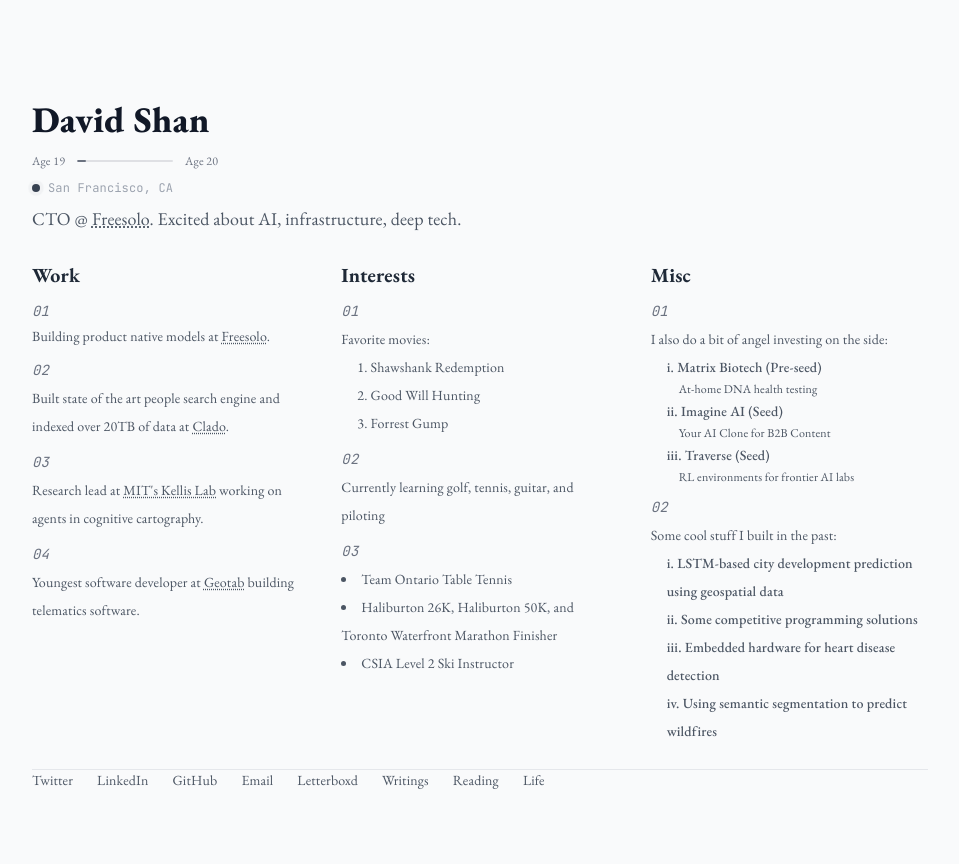
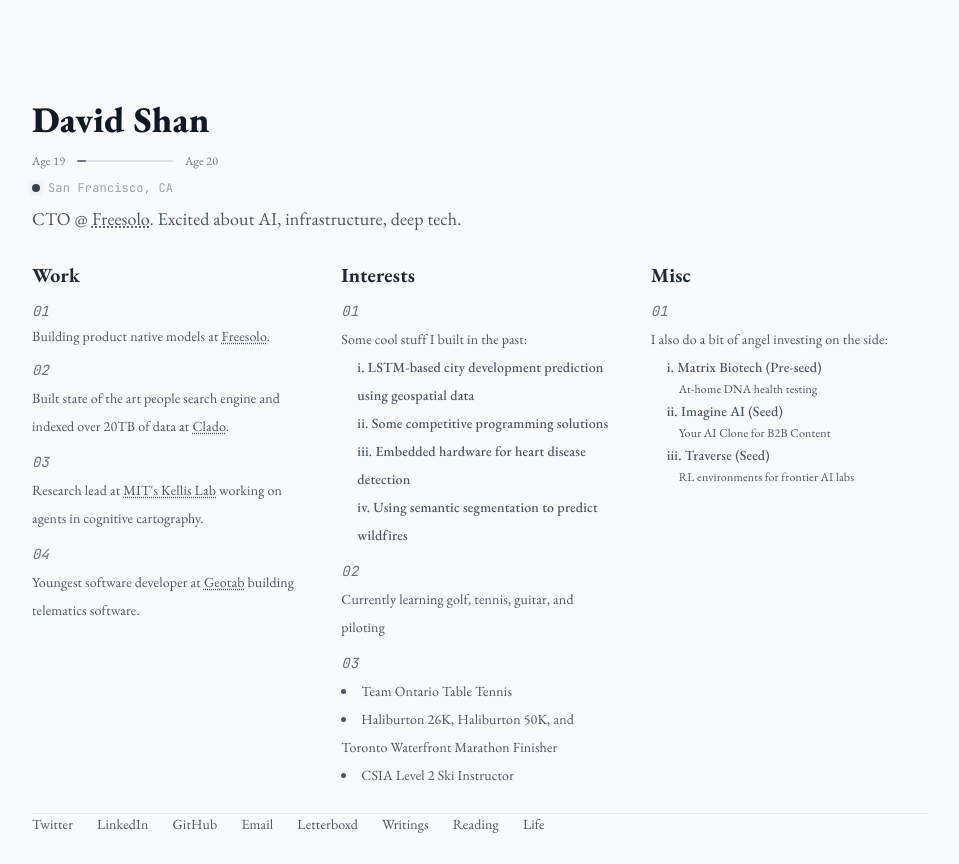
Before and after one commit to DavidBShan/WebsiteV2, a Next.js app: page / in a window 1280 px wide. Shown: the whole page, without its empty margins (160-1119 px from the left). Before the commit the page ends 820 px from the top, so only its background shows below. Built offline with nearby package versions, Linux system fonts and the light colour scheme.

Commit message:
Move project list to Interests and remove movies section

```diff
--- a/app/page.tsx
+++ b/app/page.tsx
@@ -309,15 +309,62 @@ export default function Home() {
                     01
                   </div>
                   <div>
-                    <p className="mb-4">Favorite movies:</p>
-                    <ol
-                      className="list-decimal list-inside space-y-3"
-                      style={{ marginLeft: "1rem" }}
-                    >
-                      <li>Shawshank Redemption</li>
-                      <li>Good Will Hunting</li>
-                      <li>Forrest Gump</li>
-                    </ol>
+                    <p className="mb-4">Some cool stuff I built in the past:</p>
+                    <ul className="space-y-2" style={{ marginLeft: "1rem" }}>
+                      <li>
+                        <span className="font-medium">
+                          i.{" "}
+                          <a
+                            href="https://github.com/DavidBShan/City-Development-Index"
+                            target="_blank"
+                            rel="noopener noreferrer"
+                            className="hover-link"
+                          >
+                            LSTM-based city development prediction using
+                            geospatial data
+                          </a>
+                        </span>
+                      </li>
+                      <li>
+                        <span className="font-medium">
+                          ii.{" "}
+                          <a
+                            href="https://github.com/DavidBShan/Competitive-Programming2022-2024"
+                            target="_blank"
+                            rel="noopener noreferrer"
+                            className="hover-link"
+                          >
+                            Some competitive programming solutions
+                          </a>
+                        </span>
+                      </li>
+                      <li>
+                        <span className="font-medium">
+                          iii.{" "}
+                          <a
+                            href="https://github.com/DavidBShan/Heart-Disease-Detector"
+                            target="_blank"
+                            rel="noopener noreferrer"
+                            className="hover-link"
+                          >
+                            Embedded hardware for heart disease detection
+                          </a>
+                        </span>
+                      </li>
+                      <li>
+                        <span className="font-medium">
+                          iv.{" "}
+                          <a
+                            href="https://drive.google.com/file/d/17VzJ2ki5vfzq2MjZK_dueFeCMcsKuCvk/view"
+                            target="_blank"
+                            rel="noopener noreferrer"
+                            className="hover-link"
+                          >
+                            Using semantic segmentation to predict wildfires
+                          </a>
+                        </span>
+                      </li>
+                    </ul>
                   </div>
                 </li>
                 <li
@@ -462,79 +509,6 @@ export default function Home() {
                     </ul>
                   </div>
                 </li>
-                <li
-                  className="text-sm leading-loose animate-fade-in delay-1100"
-                  style={{ color: textColor }}
-                >
-                  <div
-                    className="text-sm italic font-mono"
-                    style={{
-                      marginBottom: "0.25rem",
-                      color: mutedStrongColor,
-                    }}
-                    role="presentation"
-                  >
-                    02
-                  </div>
-                  <div>
-                    <p className="mb-4">Some cool stuff I built in the past:</p>
-                    <ul className="space-y-2" style={{ marginLeft: "1rem" }}>
-                      <li>
-                        <span className="font-medium">
-                          i.{" "}
-                          <a
-                            href="https://github.com/DavidBShan/City-Development-Index"
-                            target="_blank"
-                            rel="noopener noreferrer"
-                            className="hover-link"
-                          >
-                            LSTM-based city development prediction using
-                            geospatial data
-                          </a>
-                        </span>
-                      </li>
-                      <li>
-                        <span className="font-medium">
-                          ii.{" "}
-                          <a
-                            href="https://github.com/DavidBShan/Competitive-Programming2022-2024"
-                            target="_blank"
-                            rel="noopener noreferrer"
-                            className="hover-link"
-                          >
-                            Some competitive programming solutions
-                          </a>
-                        </span>
-                      </li>
-                      <li>
-                        <span className="font-medium">
-                          iii.{" "}
-                          <a
-                            href="https://github.com/DavidBShan/Heart-Disease-Detector"
-                            target="_blank"
-                            rel="noopener noreferrer"
-                            className="hover-link"
-                          >
-                            Embedded hardware for heart disease detection
-                          </a>
-                        </span>
-                      </li>
-                      <li>
-                        <span className="font-medium">
-                          iv.{" "}
-                          <a
-                            href="https://drive.google.com/file/d/17VzJ2ki5vfzq2MjZK_dueFeCMcsKuCvk/view"
-                            target="_blank"
-                            rel="noopener noreferrer"
-                            className="hover-link"
-                          >
-                            Using semantic segmentation to predict wildfires
-                          </a>
-                        </span>
-                      </li>
-                    </ul>
-                  </div>
-                </li>
               </ul>
             </div>
           </section>
```
